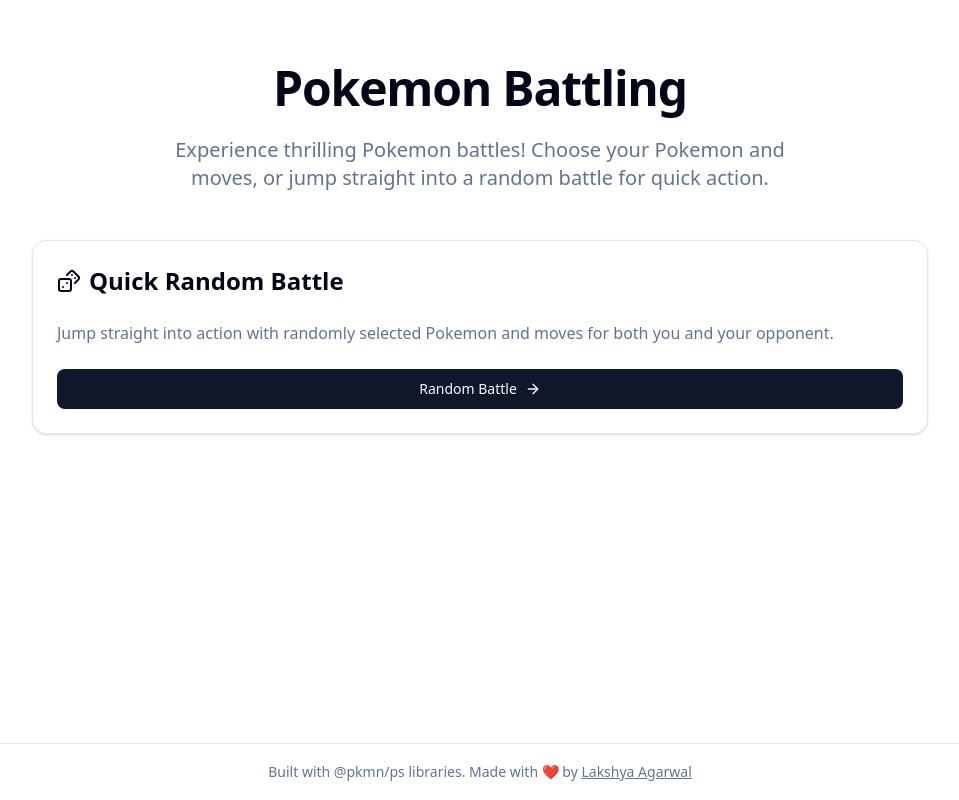
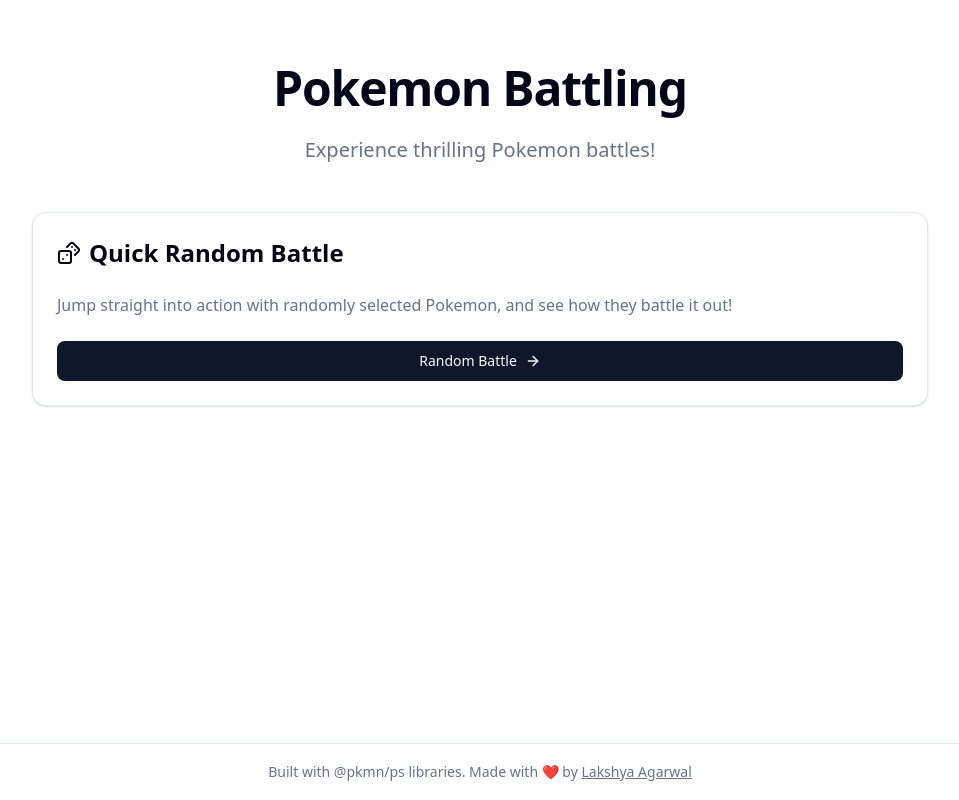
Before and after one commit to lakshyaag/pokemon-battling, a Next.js app: page / in a window 1280 px wide. Shown: the whole page, without its empty margins (160-1119 px from the left). Built offline with nearby package versions, Linux system fonts and the light colour scheme.

Commit message:
homepage

```diff
--- a/app/page.tsx
+++ b/app/page.tsx
@@ -19,8 +19,7 @@
 						Pokemon Battling
 					</h1>
 					<p className="text-xl text-muted-foreground max-w-2xl">
-						Experience thrilling Pokemon battles! Choose your Pokemon and moves,
-						or jump straight into a random battle for quick action.
+						Experience thrilling Pokemon battles!
 					</p>
 				</div>
 
@@ -34,8 +33,8 @@
 						</CardHeader>
 						<CardContent>
 							<p className="text-muted-foreground">
-								Jump straight into action with randomly selected Pokemon and
-								moves for both you and your opponent.
+								Jump straight into action with randomly selected Pokemon, and
+								see how they battle it out!
 							</p>
 						</CardContent>
 						<CardFooter className="mt-auto">
```
